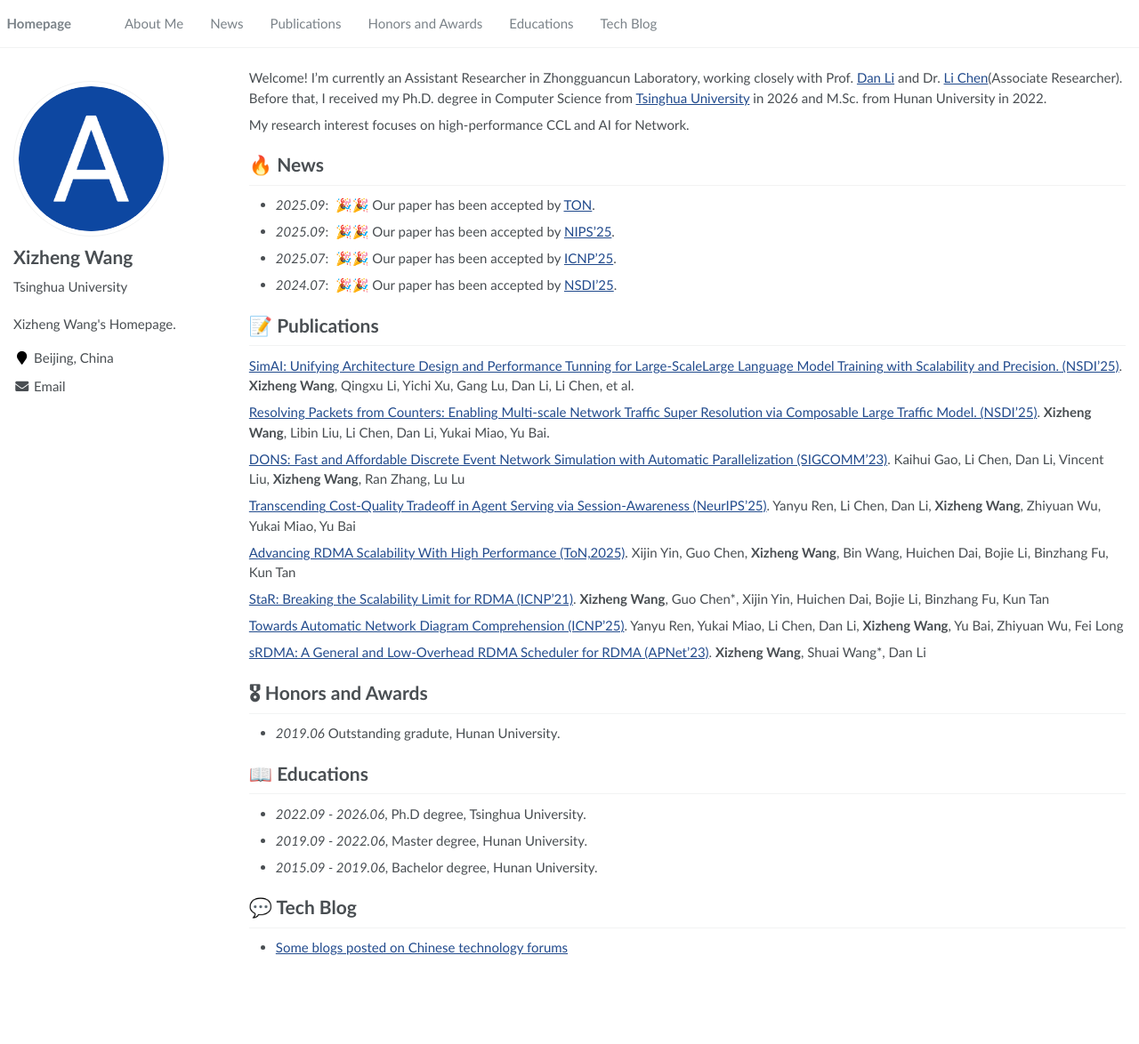
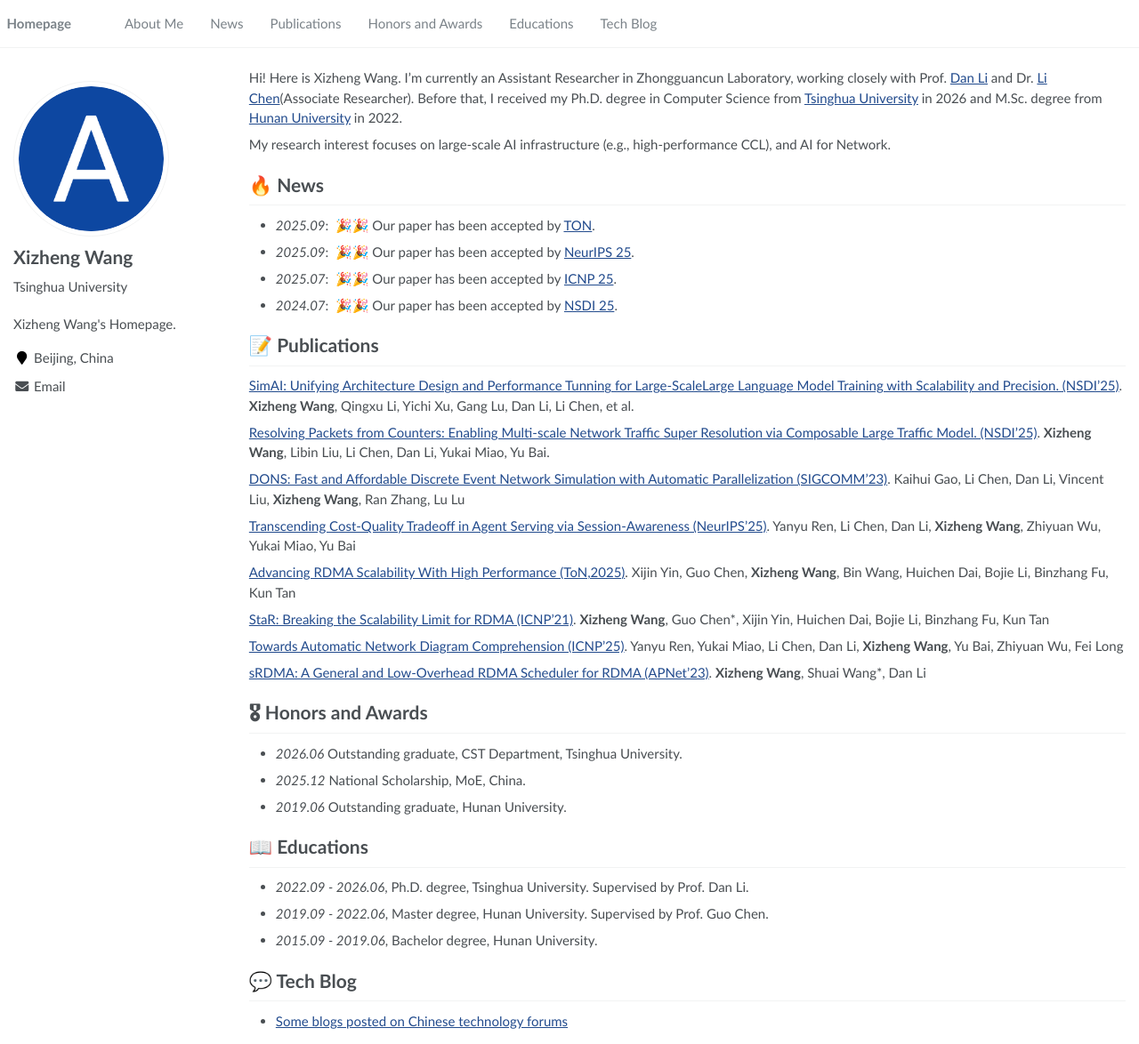
Before and after one commit to wxzisk/wxzisk.github.io, a Jekyll site: the page built from _pages/about.md, in a window 1280 px wide and 1174 px high. Shown: the whole window at 89% size. Built offline with Jekyll 4.4.1, drawn with Linux system fonts in a browser that asks for light colours.

Commit message:
Revise about me section in about.md
Updated personal introduction and research interests, added recent achievements and educational details.

```diff
--- a/_pages/about.md
+++ b/_pages/about.md
@@ -17,15 +17,15 @@ redirect_from:
 
 <span class='anchor' id='about-me'></span>
 
-Welcome! I'm currently an Assistant Researcher in Zhongguancun Laboratory, working closely with Prof. <a href='https://nasp.cs.tsinghua.edu.cn/lidan.html'>Dan Li</a> and Dr. <a href='https://drchen.li/'>Li Chen</a>(Associate Researcher). Before that, I received my Ph.D. degree in Computer Science from <a href='https://www.tsinghua.edu.cn/en'>Tsinghua University</a> in 2026 and M.Sc. from Hunan University in 2022.
+Hi! Here is Xizheng Wang. I'm currently an Assistant Researcher in Zhongguancun Laboratory, working closely with Prof. <a href='https://nasp.cs.tsinghua.edu.cn/lidan.html'>Dan Li</a> and Dr. <a href='https://drchen.li/'>Li Chen</a>(Associate Researcher). Before that, I received my Ph.D. degree in Computer Science from <a href='https://www.tsinghua.edu.cn/en'>Tsinghua University</a> in 2026 and M.Sc. degree from <a href='https://www-en.hnu.edu.cn'>Hunan University</a> in 2022.
 
-My research interest focuses on high-performance CCL and AI for Network.
+My research interest focuses on large-scale AI infrastructure (e.g., high-performance CCL), and AI for Network.
 
 # 🔥 News
 - *2025.09*: &nbsp;🎉🎉 Our paper has been accepted by <a href='https://sites.google.com/view/ieee-acm-ton'>TON</a>.
-- *2025.09*: &nbsp;🎉🎉 Our paper has been accepted by <a href='https://neurips.cc/'>NIPS'25</a>.
-- *2025.07*: &nbsp;🎉🎉 Our paper has been accepted by <a href='https://ieeeicnp2025.pages.dev/'>ICNP'25</a>.
-- *2024.07*: &nbsp;🎉🎉 Our paper has been accepted by <a href='https://www.usenix.org/conference/nsdi25'>NSDI'25</a>.
+- *2025.09*: &nbsp;🎉🎉 Our paper has been accepted by <a href='https://neurips.cc/Conferences/2025'>NeurIPS 25</a>.
+- *2025.07*: &nbsp;🎉🎉 Our paper has been accepted by <a href='https://ieeeicnp2025.pages.dev/'>ICNP 25</a>.
+- *2024.07*: &nbsp;🎉🎉 Our paper has been accepted by <a href='https://www.usenix.org/conference/nsdi25'>NSDI 25</a>.
 
 
 
@@ -79,11 +79,13 @@ My research interest focuses on high-performance CCL and AI for Network.
 </div>
 
 # 🎖 Honors and Awards
-- *2019.06* Outstanding gradute, Hunan University.
+- *2026.06* Outstanding graduate, CST Department, Tsinghua University.
+- *2025.12* National Scholarship, MoE, China.
+- *2019.06* Outstanding graduate, Hunan University.
 
 # 📖 Educations
-- *2022.09 - 2026.06*, Ph.D degree, Tsinghua University.
-- *2019.09 - 2022.06*, Master degree, Hunan University.
+- *2022.09 - 2026.06*, Ph.D. degree, Tsinghua University. Supervised by Prof. Dan Li.
+- *2019.09 - 2022.06*, Master degree, Hunan University. Supervised by Prof. Guo Chen.
 - *2015.09 - 2019.06*, Bachelor degree, Hunan University.
 
 # 💬 Tech Blog
```
